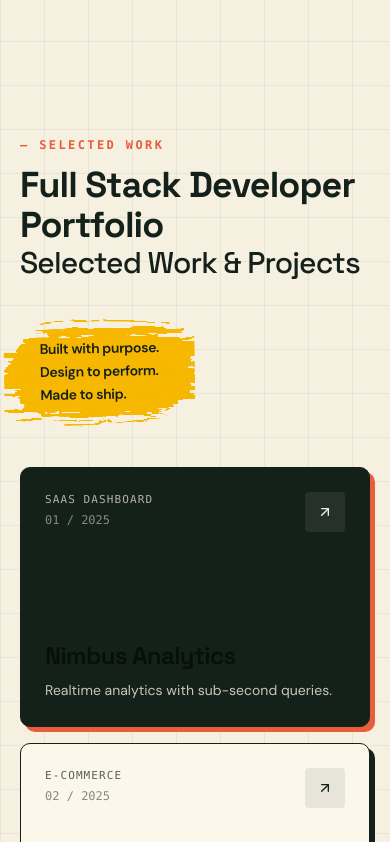
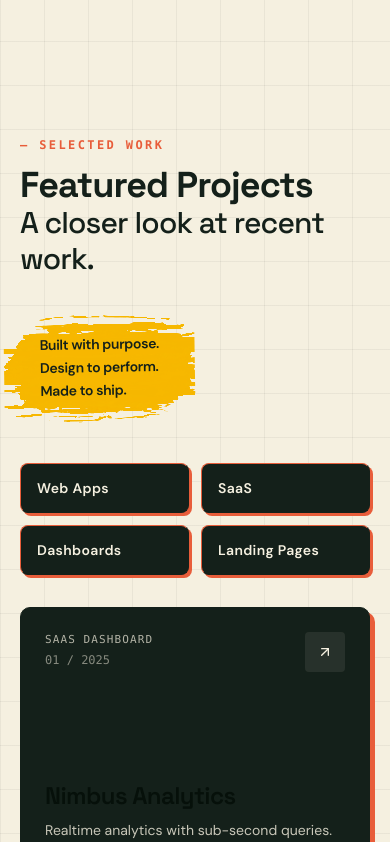
Before and after one commit to KrrishSR4/KrishMishra, a React (Vite) app: page / in a window 390 px wide. Shown: the part 6622-7464 px from the top of the page. Built offline with nearby package versions, Linux system fonts and the light colour scheme.

Commit message:
refined and updated some sections

```diff
--- a/src/App.tsx
+++ b/src/App.tsx
@@ -14,7 +14,6 @@ import { ScrollToTop } from "@/components/ScrollToTop";
 import { Services } from "@/components/Services";
 import { Skills } from "@/components/Skills";
 import { SmoothScroll } from "@/components/SmoothScroll";
-import { Testimonials } from "@/components/Testimonials";
 
 const queryClient = new QueryClient();
 
@@ -31,7 +30,6 @@ function Portfolio() {
         <Services />
         <Process />
         <Projects />
-        <Testimonials />
         <FAQ />
         <Contact />
       </main>
--- a/src/components/Contact.tsx
+++ b/src/components/Contact.tsx
@@ -1,15 +1,13 @@
 import { motion } from "motion/react";
-import { Send, CheckCircle2, ArrowUpRight, Github, Linkedin, Twitter, Mail } from "lucide-react";
+import { Send, Github, Linkedin, Twitter, Mail } from "lucide-react";
 import { useState } from "react";
 import { BrushStroke } from "./BrushStroke";
 
 /* Hero-matching palette */
 const BG = "#f5f0e0";
 const SURFACE = "#fbf7ea";
-const SURFACE_2 = "#ece5d0";
 const INK = "#14201a";
 const ORANGE = "#e85d3a";
-const STEEL = "#2d3a45";
 const GOLD = "#c9a84c";
 const MUTED = "#5a5f5a";
 
@@ -144,52 +142,6 @@ export function Contact() {
               className="text-xs font-semibold uppercase tracking-wider font-mono"
               style={{ color: MUTED }}
             >
-              Budget
-            </span>
-            <div className="flex flex-wrap gap-2">
-              {["< $2k", "$2k – $5k", "$5k – $10k", "$10k+"].map((b) => (
-                <label key={b} className="cursor-pointer">
-                  <input type="radio" name="budget" className="peer sr-only" />
-                  <span
-                    className="block px-4 py-2 text-sm font-semibold transition-all duration-200 peer-checked:text-white"
-                    style={{
-                      backgroundColor: BG,
-                      border: `1.5px solid ${INK}`,
-                      borderRadius: 4,
-                      color: INK,
-                    }}
-                    onMouseEnter={(e) => {
-                      if (!e.currentTarget.previousElementSibling || !(e.currentTarget.previousElementSibling as HTMLInputElement).checked) {
-                        e.currentTarget.style.borderColor = ORANGE;
-                      }
-                    }}
-                    onMouseLeave={(e) => {
-                      if (!e.currentTarget.previousElementSibling || !(e.currentTarget.previousElementSibling as HTMLInputElement).checked) {
-                        e.currentTarget.style.borderColor = INK;
-                      }
-                    }}
-                  >
-                    {b}
-                  </span>
-                </label>
-              ))}
-            </div>
-          </label>
-
-          <style>{`
-            input[type="radio"]:checked + span {
-              background-color: ${INK} !important;
-              color: ${BG} !important;
-              border-color: ${INK} !important;
-              box-shadow: 3px 3px 0 0 ${ORANGE};
-            }
-          `}</style>
-
-          <label className="grid gap-2">
-            <span
-              className="text-xs font-semibold uppercase tracking-wider font-mono"
-              style={{ color: MUTED }}
-            >
               Project details
             </span>
             <textarea
--- a/src/components/FAQ.tsx
+++ b/src/components/FAQ.tsx
@@ -12,12 +12,13 @@ const GOLD = "#c9a84c";
 const MUTED = "#5a5f5a";
 
 const faqs = [
-  { q: "What's your typical project timeline?", a: "Most landing pages ship in 1–2 weeks. Full web apps and SaaS MVPs take 4–8 weeks depending on scope. You'll get a fixed timeline before we start." },
-  { q: "Do you work solo or with a team?", a: "I run lead on every project. For bigger builds I bring in a trusted pod — a designer, a backend engineer, and a QA — that I've shipped with for years." },
-  { q: "How do you price projects?", a: "Fixed-scope quotes for one-off projects. Monthly retainers from $3.5k for ongoing work. Equity/cash splits possible for vetted seed-stage founders." },
-  { q: "Will I own the code?", a: "100%. You get a clean GitHub repo, full documentation, and a one-hour handoff call. No vendor lock-in, no proprietary plugins." },
-  { q: "Do you offer post-launch support?", a: "Every project includes 30 days of free post-launch polish. After that, retainers start at $1.5k/mo for maintenance, bug fixes, and small features." },
-  { q: "Where are you based & do you travel?", a: "Based in India, working with founders across US, EU and APAC. Async-first with overlapping live hours scheduled weekly. Happy to fly out for kickoffs." },
+  { q: "What's your typical project timeline?", a: "Most websites take 1–3 weeks, while larger web applications can take 4–8 weeks depending on features, feedback cycles and project scope." },
+  { q: "Do you work solo or with a team?", a: "I primarily work independently and handle design, development and deployment. For specialized requirements, I can collaborate with trusted professionals when needed." },
+  { q: "How do you price projects?", a: "Pricing depends on the project scope, complexity and timeline. After understanding your requirements, I provide a clear fixed-price or milestone-based proposal." },
+  { q: "Will I own the code and assets?", a: "Yes. Once the project is completed and payment is settled, you receive full ownership of the code, assets and project deliverables." },
+  { q: "Do you offer post-launch support?", a: "Yes. I provide post-launch support for bug fixes, updates and improvements to ensure everything runs smoothly after launch." },
+  { q: "What technologies do you work with?", a: "I work primarily with React, Next.js, TypeScript, Node.js, Tailwind CSS and modern web technologies to build fast and reliable digital products." },
+  { q: "Can you redesign an existing website?", a: "Yes. I can improve the design, performance, user experience and overall functionality of existing websites while preserving important content and features." },
 ];
 
 export function FAQ() {
--- a/src/components/Navbar.tsx
+++ b/src/components/Navbar.tsx
@@ -18,7 +18,6 @@ const links = [
   { href: "#services", id: "services", label: "Services" },
   { href: "#process", id: "process", label: "Process" },
   { href: "#projects", id: "projects", label: "Work" },
-  { href: "#testimonials", id: "testimonials", label: "Praise" },
   { href: "#faq", id: "faq", label: "FAQ" },
   { href: "#contact", id: "contact", label: "Contact" },
 ];
--- a/src/components/Projects.tsx
+++ b/src/components/Projects.tsx
@@ -188,8 +188,9 @@ export function Projects() {
            whileInView={{ opacity: 1, y: 0 }}
            viewport={{ once: true }}
            transition={{ duration: 0.6 }}
-          className="mb-12 sm:mb-16 flex items-end justify-between flex-wrap gap-6"
+           className="mb-12 sm:mb-16"
          >
+           <div className="flex items-end justify-between flex-wrap gap-6">
              <div>
                <p
                  className="text-xs sm:text-sm font-semibold mb-3 tracking-[0.2em] uppercase font-mono"
@@ -201,11 +202,11 @@ export function Projects() {
                  className="text-4xl sm:text-5xl md:text-6xl font-bold tracking-tight max-w-2xl font-display"
                  style={{ color: INK }}
                >
-               <span className="block">Full Stack Developer Portfolio</span>
-               <span className="block text-3xl sm:text-4xl md:text-5xl font-medium">Selected Work & Projects</span>
+                 <span className="block">Featured Projects</span>
+                 <span className="block text-3xl sm:text-4xl md:text-5xl font-medium">A closer look at recent work.</span>
                </h2>
              </div>
-          <div className="relative mt-5 w-fit -rotate-1">
+             <div className="relative mt-5 w-fit -rotate-1 shrink-0">
                <BrushStroke
                  color="#F7B801"
                  className="absolute inset-0 w-full h-full pointer-events-none scale-[1.2] sm:scale-125"
@@ -217,9 +218,43 @@ export function Projects() {
                  Made to ship.
                </p>
              </div>
+           </div>
          </motion.div>
 
-        <div className="grid grid-cols-1 sm:grid-cols-2 md:grid-cols-4 auto-rows-[minmax(220px,auto)] gap-4 sm:gap-5">
+         <div className="mt-4 grid grid-cols-2 sm:grid-cols-4 gap-3 sm:gap-4">
+           {["Web Apps", "SaaS", "Dashboards", "Landing Pages"].map((label) => (
+             <div
+               key={label}
+               className="px-4 py-3 sm:px-5 sm:py-3.5 transition-all duration-300 cursor-default"
+               style={{
+                 backgroundColor: INK,
+                 borderTop: `1.5px solid ${ORANGE}`,
+                 borderLeft: `1.5px solid ${ORANGE}`,
+                 borderRight: `1.5px solid ${INK}`,
+                 borderBottom: `1.5px solid ${INK}`,
+                 borderRadius: 8,
+                 boxShadow: `3px 3px 0 0 ${ORANGE}`,
+                 color: BG,
+               }}
+               onMouseEnter={(e) => {
+                 e.currentTarget.style.transform = "translate(-2px, -2px)";
+                 e.currentTarget.style.boxShadow = `6px 6px 0 0 ${ORANGE}`;
+                 const span = e.currentTarget.querySelector("span");
+                 if (span) span.style.color = ORANGE;
+               }}
+               onMouseLeave={(e) => {
+                 e.currentTarget.style.transform = "translate(0, 0)";
+                 e.currentTarget.style.boxShadow = `3px 3px 0 0 ${ORANGE}`;
+                 const span = e.currentTarget.querySelector("span");
+                 if (span) span.style.color = BG;
+               }}
+             >
+               <span className="text-sm sm:text-base font-semibold tracking-wide">{label}</span>
+             </div>
+           ))}
+         </div>
+
+         <div className="grid grid-cols-1 sm:grid-cols-2 md:grid-cols-4 auto-rows-[minmax(220px,auto)] gap-4 sm:gap-5 mt-8">
           {projects.map((p, i) => (
             <Card key={p.title} p={p} i={i} />
           ))}
```
Lines whose indentation alone changed are shown as unchanged.
